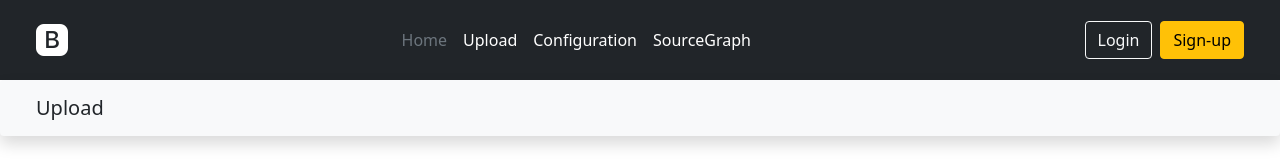
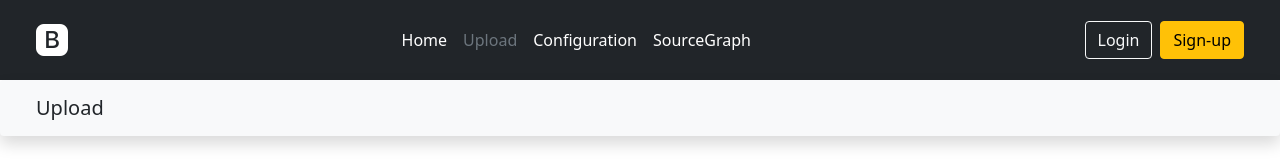
Before and after one commit to yangify/dollfront, a React (Create React App) app: page /upload in a window 1280 px wide. Shown: the top 159 px of the page. Built offline with nearby package versions, Linux system fonts and the light colour scheme.

Commit message:
updated menu link muting

```diff
--- a/src/component/nav_bar/header/menu.jsx
+++ b/src/component/nav_bar/header/menu.jsx
@@ -3,16 +3,16 @@ import { Link } from 'react-router-dom';
 
 import * as Pages from "../../../pages";
 
-const Menu = () => {
+const Menu = ({ currentPage }) => {
 
-    const home = "nav-link px-2 text-secondary";
+    const selected = "nav-link px-2 text-secondary";
     const link = "nav-link px-2 text-white";
 
     return (
         <ul className="nav col-12 col-lg-auto me-lg-auto mb-2 justify-content-center mb-md-0 ms-auto">
             { Pages.PAGE_LIST.map( page => (
                 <li key={page.name} >
-                    <Link to={page.link} className={ page.name === Pages.HOME.name ? home : link }>
+                    <Link to={page.link} className={ page.name === currentPage.name ? selected : link }>
                         {page.display}
                     </Link>
                 </li>
@@ -22,7 +22,10 @@ const Menu = () => {
     );
 }
 
-const mapStateToProps = state => ({ ...state });
+const mapStateToProps = state => ({
+    ...state,
+    currentPage: state.page
+});
 
 const mapDispatchToProps = { }
 
```
